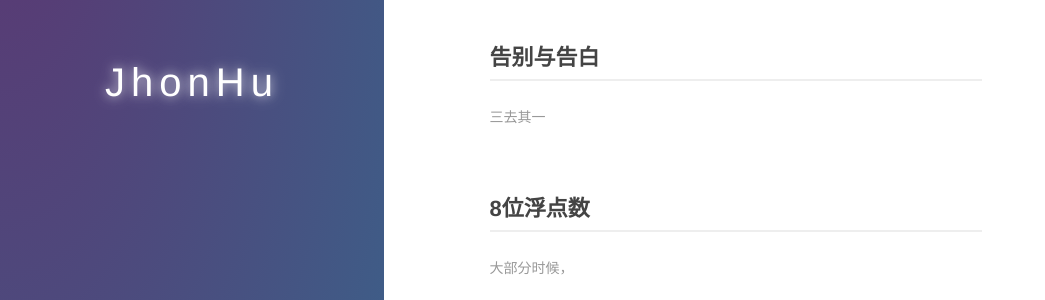
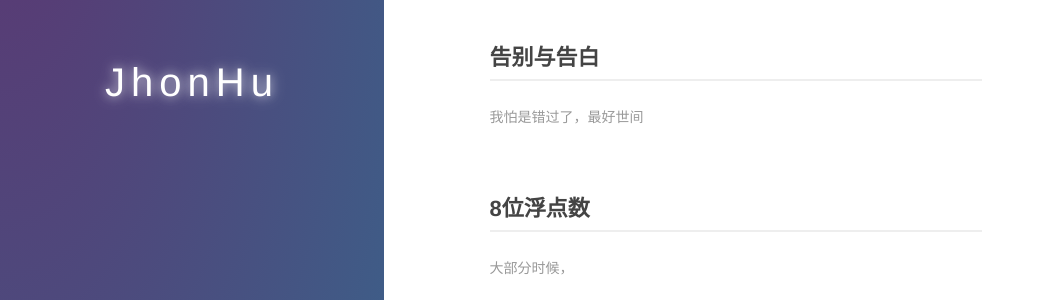
Before and after one commit to jhonhu1994/jhonhu1994.github.io, a Jekyll site: the page built from index.md, in a window 1280 px wide. Shown: the part 207-507 px from the top of the page, without its empty margins (0-1045 px from the left). Built offline with Jekyll 4.4.1, drawn with Linux system fonts in a browser that asks for light colours.

Commit message:
Update 2018-08-14-goodbay.md

```diff
--- a/_posts/2018-08-14-goodbay.md
+++ b/_posts/2018-08-14-goodbay.md
@@ -2,7 +2,7 @@
 layout:     post
 title:      告别与告白
 category: blog
-description: 三去其一
+description: 我怕是错过了，最好世间
 ---
 不需要说对不起啊。
 
```
